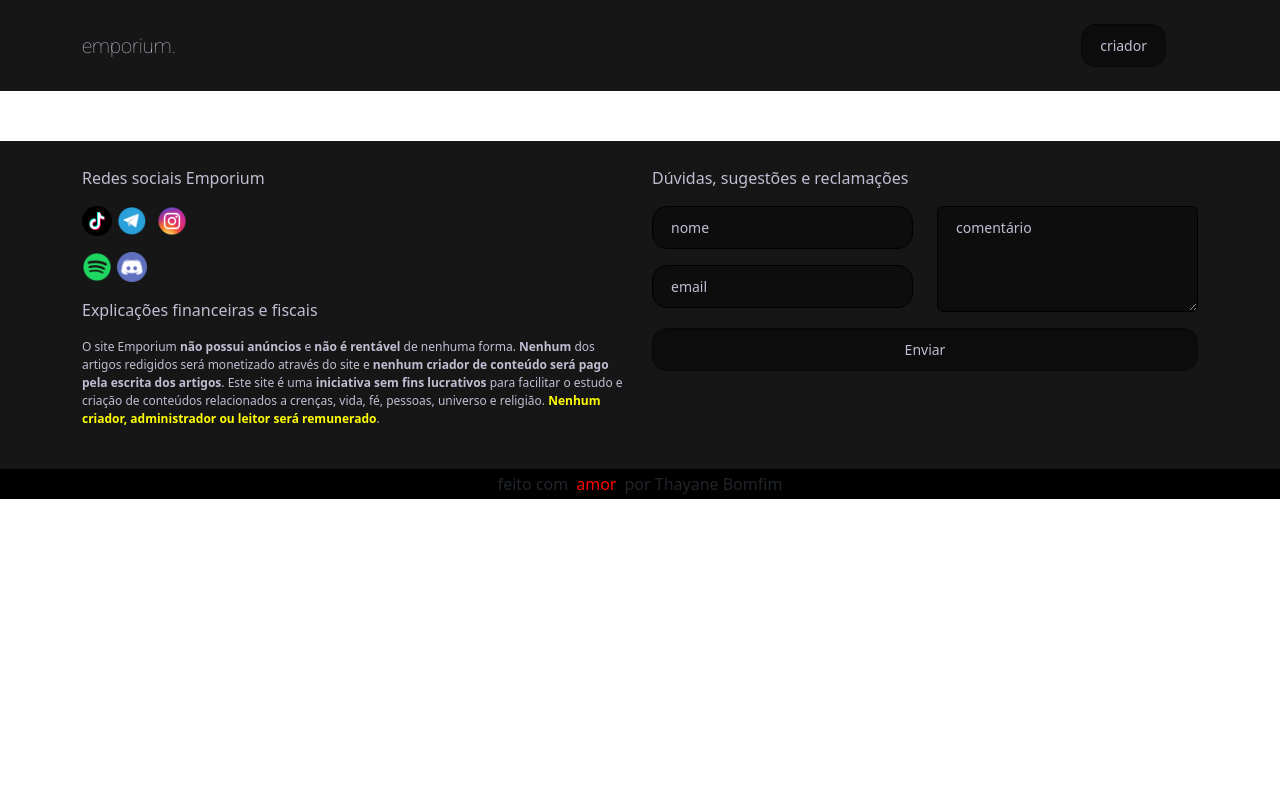
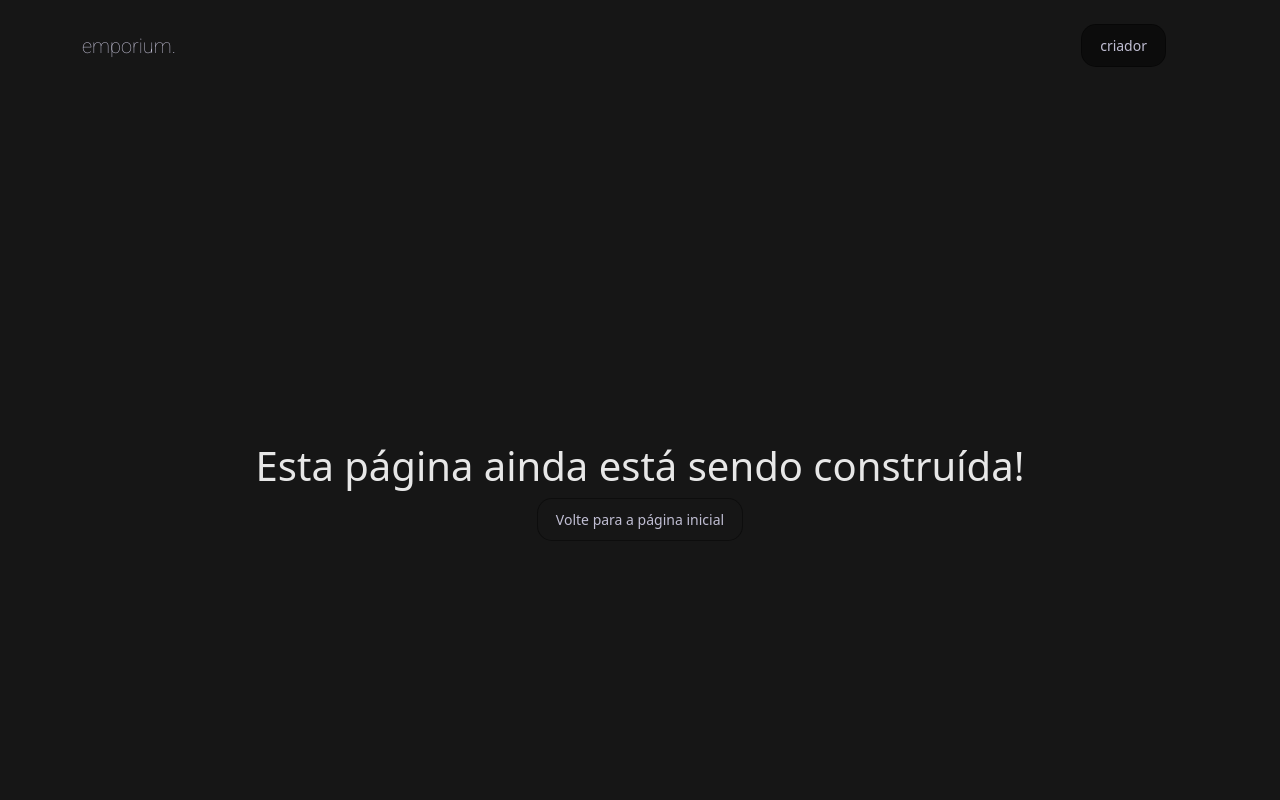
Before and after one commit to derefall/Emporium, a React (Create React App) app: page /ongs in a window 1280 px wide. Shown: the top 800 px of the page. Built offline with nearby package versions, Linux system fonts and the light colour scheme.

Commit message:
feat: 404 and construction page, refine pages

```diff
--- a/src/App.tsx
+++ b/src/App.tsx
@@ -16,6 +16,8 @@ import Contents from './pages/contents';
 import { ArticlePage } from './pages/article';
 import Footer from './components/footer';
 import User from './pages/creator/user';
+import NotFound from './pages/notFound';
+import Construction from './pages/construction';
 
 function App() {
   return (
@@ -48,6 +50,8 @@ function App() {
           <Route path="/registro" element={<Register />} />
           <Route path="/login" element={<Login />} />
           <Route path="/usuario" element={<User />} />
+          <Route path="*" element={<NotFound />} />
+          <Route path="/ongs" element={<Construction />} />
 
         </Routes>
 
--- a/src/components/footer/styles.scss
+++ b/src/components/footer/styles.scss
@@ -13,7 +13,7 @@
     background-color: $first-color;
     padding-top: 25px;
     padding-bottom: 25px;
-    margin-top: 50px;
+    // margin-top: 50px;
 
     p {
         color: $font-color-light;
--- a/src/pages/article/index.tsx
+++ b/src/pages/article/index.tsx
@@ -48,7 +48,7 @@ export function ArticlePage() {
 
 
     return (
-        <Container className="mh-100vh">
+        <Container className="mh-100vh mb-5">
 
             <Title title={article?.title} subtitle={article?.subtitle} isCentered={true} />
 
--- /dev/null
+++ b/src/pages/construction/index.tsx
@@ -0,0 +1,19 @@
+import { useNavigate } from 'react-router-dom';
+import { Button } from "react-bootstrap";
+import './styles.scss';
+
+export default function Construction() {
+    const navigate = useNavigate();
+
+    return (
+
+        <div className='bg-space'>
+            <div>
+                <h1>Esta página ainda está sendo construída!</h1>
+                <Button className='buttonDefault' onClick={() => navigate('/')}>Volte para a página inicial</Button>
+            </div>
+        </div>
+
+    )
+
+}
--- /dev/null
+++ b/src/pages/construction/styles.scss
@@ -0,0 +1,17 @@
+.bg-space {
+    height: 100%;
+    width: 100%;
+    margin: 0px;
+    background: #161616;
+    display: flex;
+    align-items: center;
+    justify-content: center;
+    text-align: center;
+
+    color: #E7E7E7;
+
+    h1 {
+
+        font-size: 40px !important;
+    }
+}
--- a/src/pages/contents/index.tsx
+++ b/src/pages/contents/index.tsx
@@ -62,7 +62,7 @@ export default function Contents() {
 
     return (
 
-        <Container className="mh-100vh">
+        <Container className="mh-100vh mb-5">
 
             {
                 contents.length > 0 ? <Title title={`${contents ? contents[0].trail.name : ''}`} /> :
--- a/src/pages/creator/articles/index.tsx
+++ b/src/pages/creator/articles/index.tsx
@@ -50,7 +50,7 @@ export default function CreatorArticles() {
 
     return (
 
-        <Container className='mh-100vh'>
+        <Container className='mh-100vh mb-5'>
 
             <Title title={`Seus artigos`} />
 
--- a/src/pages/creator/index.tsx
+++ b/src/pages/creator/index.tsx
@@ -309,7 +309,7 @@ export default function Creator() {
     }, [selectOptions.trail])
 
     return (
-        <Container className='mh-100vh'>
+        <Container className='mh-100vh mb-5'>
             {!id ? <Title title={`Olá, ${user ? user?.name : ''}`} /> : ''}
             {!user?.active ? <>
                 <div className='mb-5 info-inactive'>
--- /dev/null
+++ b/src/pages/notFound/index.tsx
@@ -0,0 +1,21 @@
+import { useNavigate } from 'react-router-dom';
+import { Button } from "react-bootstrap";
+import './styles.scss';
+
+export default function NotFound() {
+    const navigate = useNavigate();
+
+    return (
+
+        <div className='bg-space'>
+            <div>
+                <h1>404</h1>
+                <h2>Oops! Página não encontrada!</h2>
+                <p>Esta página não existe ou está em construção!</p>
+                <Button className='buttonDefault' onClick={() => navigate('/')}>Volte para a página inicial</Button>
+            </div>
+        </div>
+
+    )
+
+}
--- /dev/null
+++ b/src/pages/notFound/styles.scss
@@ -0,0 +1,17 @@
+.bg-space {
+    height: 100%;
+    width: 100%;
+    margin: 0px;
+    background: #161616;
+    display: flex;
+    align-items: center;
+    justify-content: center;
+    text-align: center;
+
+    color: #E7E7E7;
+
+    h1 {
+
+        font-size: 80px !important;
+    }
+}
--- a/src/pages/topics/index.tsx
+++ b/src/pages/topics/index.tsx
@@ -168,14 +168,14 @@ export default function Topics() {
 
             </div>
 
-            <Container className="mt-5">
+            <Container className="mt-5 mb-5">
 
                 <Title title='Como posso ajudar?' />
 
                 <div>
 
                     <p className="text-align-justify">Caso você queira fazer parte da comunidade e redigir textos e artigos, basta você ir à página Criador, e realizar a criação da sua conta. Após análise, nós iremos entrar em contato para explicar regras e assim que você for aprovado já terá acesso a área de escrita de artigos relacionada a sua área religiosa ou científica.</p>
-                    <p className="text-align-justify">Você pode auxiliar nossa iniciativa consultando esse link que lhe mostrará diversas ONGs e frentes que você pode ajudar até mesmo na sua cidade, fisicamente ou à distância. Seja com dinheiro, atenção ou prestação de serviços, podemos fazer do mundo um lugar mais adequado para todos os seres vivos!</p>
+                    <p className="text-align-justify">Você pode auxiliar nossa iniciativa consultando esse <a className="cursor" onClick={() => navigate('/ongs')}>link</a> que lhe mostrará diversas ONGs e frentes que você pode ajudar até mesmo na sua cidade, fisicamente ou à distância. Seja com dinheiro, atenção ou prestação de serviços, podemos fazer do mundo um lugar mais adequado para todos os seres vivos!</p>
 
                 </div>
 
--- a/src/pages/trails/index.tsx
+++ b/src/pages/trails/index.tsx
@@ -26,7 +26,7 @@ export default function Trails() {
 
     return (
 
-        <Container className="mh-100vh">
+        <Container className="mh-100vh mb-5">
 
             {
                 trails.length > 0 ? <Title title={`Trilhas de aprendizado para ${trails ? trails[0].topic.name : ''}`} /> :
```
